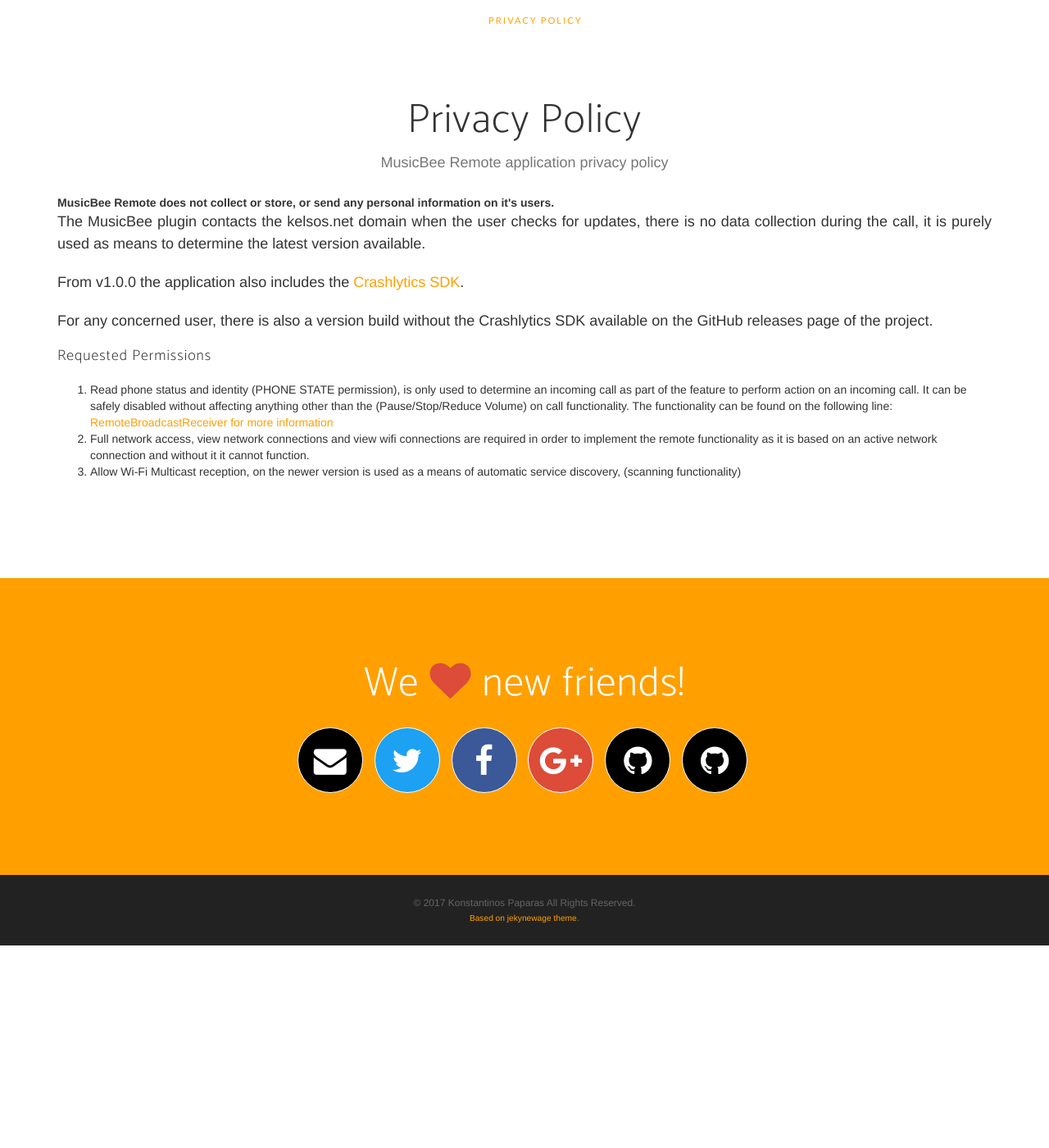
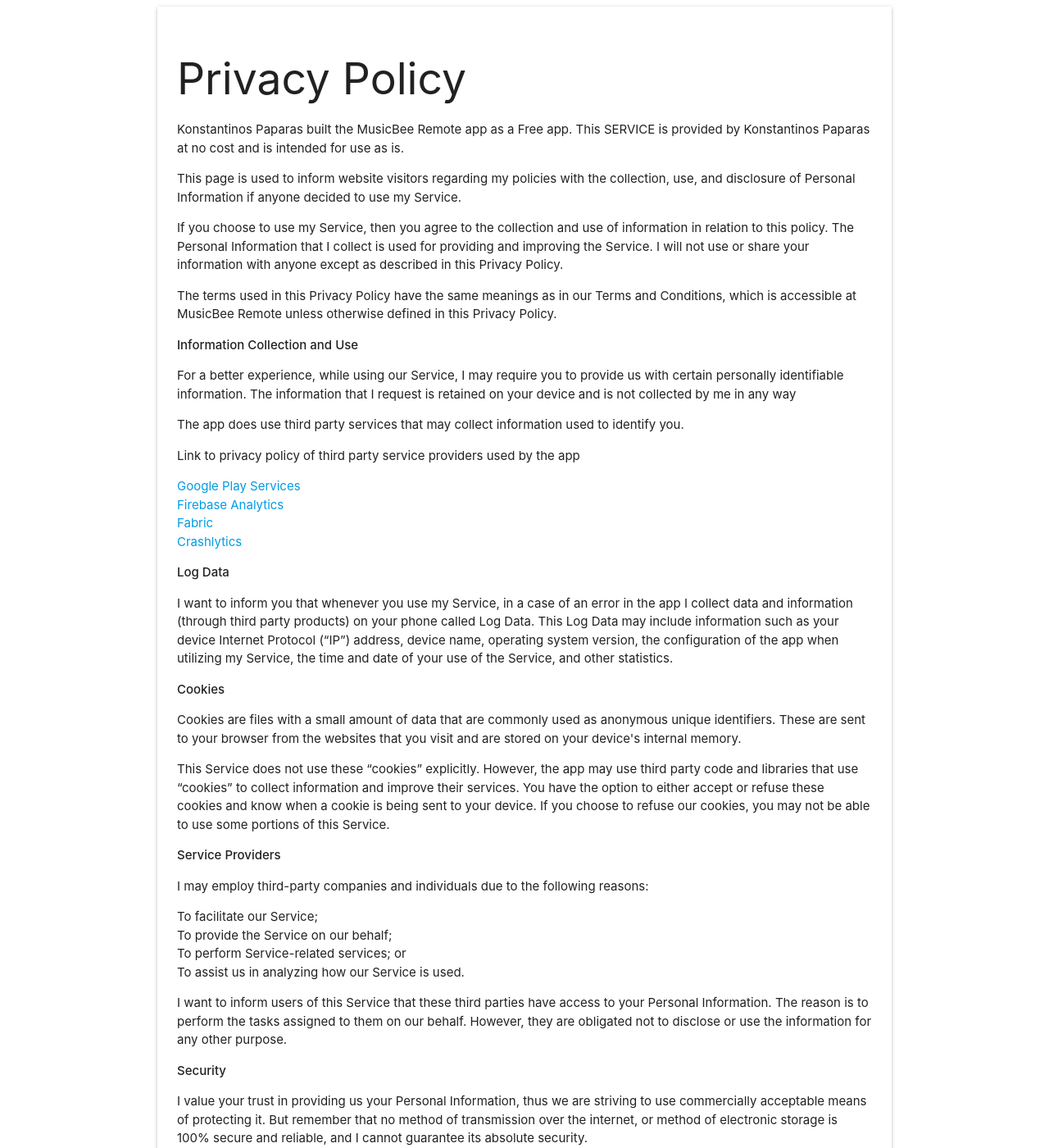
Before and after one commit to musicbeeremote/musicbeeremote.github.io, a Jekyll site: the page privacy-policy.html, which Jekyll copies as it is, in a window 1280 px wide and 1400 px high. Shown: the whole window at 82% size. Built offline with Jekyll 4.4.1, drawn with Linux system fonts in a browser that asks for light colours; nearby versions of some CDN libraries; some web fonts are replaced; some of the changed text lies outside the part shown.

```diff
--- a/_includes/about.markdown
+++ b/_includes/about.markdown
@@ -44,6 +44,6 @@
 
 **[Konstantinos Paparas](http://gr.linkedin.com/in/kelsos)** Is responsible for the programming of the application and plugin along with a part of the design and graphics.
 
-**[Iordanis Georgiadis](http://gr.linkedin.com/pub/iordanis-georgiadis/21/66/353)** Is responsible for the concept and the creation of the application logo.
+**[Jordan Georgiadis](https://www.linkedin.com/in/jordan-georgiadis)** Is responsible for the concept and the creation of the application logo.
 
 **[Anastasios Papazoglou Chalikias](http://gr.linkedin.com/in/sushiperv")** Is responsible for the graphics and layout for the version 0.2.3.x and the refinement of the application
--- a/privacy-policy.html
+++ b/privacy-policy.html
@@ -1,66 +1,113 @@
----
-layout: policy
----
+<!DOCTYPE html>
+<html>
+<head>
+    <meta charset="utf-8">
+    <link href="https://fonts.googleapis.com/icon?family=Material+Icons" rel="stylesheet">
+    <!--Import materialize.css-->
+    <link rel="stylesheet" href="https://cdnjs.cloudflare.com/ajax/libs/materialize/1.0.0-beta/css/materialize.min.css">
 
-<section id="policy">
-    <div class="container">
-        <div class="row">
-            <div class="col-lg-12 text-center">
-                <div class="section-heading">
-                    <h2>Privacy Policy</h2>
-                    <p class="text-muted">MusicBee Remote application privacy policy</p>
-                    <hr>
-                </div>
-            </div>
+    <!--Let browser know website is optimized for mobile-->
+    <meta name="viewport" content="width=device-width, initial-scale=1.0"/>
+</head>
+<meta name="viewport" content="width=device-width">
+<title>Privacy Policy</title>
+
+</head>
+<body>
+<div class="container">
+    <div class="row card-panel">
+        <h2>Privacy Policy</h2>
+        <p> Konstantinos Paparas built the MusicBee Remote app as a Free app. This SERVICE is provided by Konstantinos Paparas
+            at no cost and is intended for use as is.
+        </p>
+        <p>This page is used to inform website visitors regarding my policies with the collection, use, and
+            disclosure of Personal Information if anyone decided to use my Service.
+        </p>
+        <p>If you choose to use my Service, then you agree to the collection and use of information in relation
+            to this policy. The Personal Information that I collect is used for providing and improving the
+            Service. I will not use or share your information with anyone except as described
+            in this Privacy Policy.
+        </p>
+        <p>The terms used in this Privacy Policy have the same meanings as in our Terms and Conditions, which is accessible
+            at MusicBee Remote unless otherwise defined in this Privacy Policy.
+        </p>
+        <p><strong>Information Collection and Use</strong></p>
+        <p>For a better experience, while using our Service, I may require you to provide us with certain
+            personally identifiable information. The information that I request is retained on your device and is not collected
+            by me in any way
+        </p>
+        <p>The app does use third party services that may collect information used to identify you.</p>
+        <div><p>Link to privacy policy of third party service providers used by the app</p>
+            <ul>
+                <li><a href="https://www.google.com/policies/privacy/" target="_blank">Google Play Services</a></li> <!---->
+                <li><a href="https://firebase.google.com/policies/analytics" target="_blank">Firebase Analytics</a></li>
+                <li><a href="https://fabric.io/privacy" target="_blank">Fabric</a></li>
+                <li><a href="http://try.crashlytics.com/terms/privacy-policy.pdf" target="_blank">Crashlytics</a></li> <!---->
+            </ul>
         </div>
+        <p><strong>Log Data</strong></p>
+        <p> I want to inform you that whenever you use my Service, in a case of an
+            error in the app I collect data and information (through third party products) on your phone
+            called Log Data. This Log Data may include information such as your device Internet Protocol (“IP”) address,
+            device name, operating system version, the configuration of the app when utilizing my Service,
+            the time and date of your use of the Service, and other statistics.
+        </p>
+        <p><strong>Cookies</strong></p>
+        <p>Cookies are files with a small amount of data that are commonly used as anonymous unique identifiers. These
+            are sent to your browser from the websites that you visit and are stored on your device's internal memory.
+        </p>
+        <p>This Service does not use these “cookies” explicitly. However, the app may use third party code and libraries
+            that use “cookies” to collect information and improve their services. You have the option to either
+            accept or refuse these cookies and know when a cookie is being sent to your device. If you choose to
+            refuse our cookies, you may not be able to use some portions of this Service.
+        </p>
+        <p><strong>Service Providers</strong></p>
+        <p> I may employ third-party companies and individuals due to the following reasons:</p>
+        <ul>
+            <li>To facilitate our Service;</li>
+            <li>To provide the Service on our behalf;</li>
+            <li>To perform Service-related services; or</li>
+            <li>To assist us in analyzing how our Service is used.</li>
+        </ul>
+        <p> I want to inform users of this Service that these third parties have access to your
+            Personal Information. The reason is to perform the tasks assigned to them on our behalf. However, they
+            are obligated not to disclose or use the information for any other purpose.
+        </p>
+        <p><strong>Security</strong></p>
+        <p> I value your trust in providing us your Personal Information, thus we are striving
+            to use commercially acceptable means of protecting it. But remember that no method of transmission over
+            the internet, or method of electronic storage is 100% secure and reliable, and I cannot guarantee
+            its absolute security.
+        </p>
+        <p><strong>Links to Other Sites</strong></p>
+        <p>This Service may contain links to other sites. If you click on a third-party link, you will be directed
+            to that site. Note that these external sites are not operated by me. Therefore, I strongly
+            advise you to review the Privacy Policy of these websites. I have no control over
+            and assume no responsibility for the content, privacy policies, or practices of any third-party sites
+            or services.
+        </p>
+        <p><strong>Children’s Privacy</strong></p>
+        <p>These Services do not address anyone under the age of 13. I do not knowingly collect
+            personally identifiable information from children under 13. In the case I discover that a child
+            under 13 has provided me with personal information, I immediately delete this from
+            our servers. If you are a parent or guardian and you are aware that your child has provided us with personal
+            information, please contact me so that I will be able to do necessary actions.
+        </p>
+        <p><strong>Changes to This Privacy Policy</strong></p>
+        <p> I may update our Privacy Policy from time to time. Thus, you are advised to review
+            this page periodically for any changes. I will notify you of any changes by posting
+            the new Privacy Policy on this page. These changes are effective immediately after they are posted on
+            this page.
+        </p>
+        <p><strong>Contact Us</strong></p>
+        <p>If you have any questions or suggestions about my Privacy Policy, do not hesitate to contact
+            me.
+        </p>
+        <p>This privacy policy page was created at <a href="https://privacypolicytemplate.net" target="_blank">privacypolicytemplate.net</a>
+            and modified/generated by <a href="https://app-privacy-policy-generator.firebaseapp.com/" target="_blank">App
+                Privacy Policy Generator</a></p>
     </div>
-    <div class="container">
-        <div class="row">
-            <div class="col-lg-12  columns">
 
-                <b> MusicBee Remote does not collect or store, or send any personal information on it's users. </b>
-
-                <p class="text-justify">
-                    The MusicBee plugin contacts the kelsos.net domain when the user checks for updates, there is no
-                    data collection during the call, it is purely used as means to determine the latest version
-                    available.
-                </p>
-
-                <p>From v1.0.0 the application also includes the <a
-                        href="http://try.crashlytics.com/terms/privacy-policy.pdf">Crashlytics SDK</a>. </p>
-                <p>For any concerned user, there is also a version build without the Crashlytics SDK available on the
-                    GitHub
-                    releases page of the project.</p>
-
-                <h4>Requested Permissions</h4>
-
-                <p class="text-justify">
-                <ol>
-                    <li>
-                        Read phone status and identity (PHONE STATE permission), is only used to determine an incoming
-                        call
-                        as part of the
-                        feature to perform action on an incoming call.
-
-                        It can be safely disabled without affecting anything other than the (Pause/Stop/Reduce Volume)
-                        on
-                        call functionality.
-                        The functionality can be found on the following line:
-                        <a href="https://github.com/kelsos/mbrc/blob/v1.0.1/app/src/main/kotlin/com/kelsos/mbrc/utilities/RemoteBroadcastReceiver.kt#L40">RemoteBroadcastReceiver
-                            for more information</a>
-                    </li>
-                    <li>
-                        Full network access, view network connections and view wifi connections are required in order
-                        to implement the remote functionality as it is based on an active network connection and without
-                        it it cannot function.
-                    </li>
-                    <li>
-                        Allow Wi-Fi Multicast reception, on the newer version is used as a means of automatic service
-                        discovery, (scanning functionality)
-                    </li>
-                </ol>
-                </p>
-            </div>
-        </div>
-    </div>
-</section>
+</div>
+</body>
+</html>
```
Also changed, not shown: _posts/2018-05-12-status-update.markdown (added, +26 -0 lines), Gemfile.lock, 1 other file.
